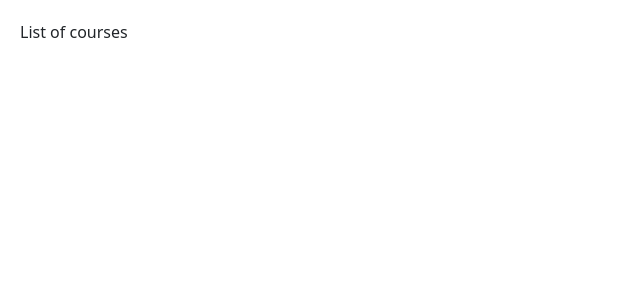
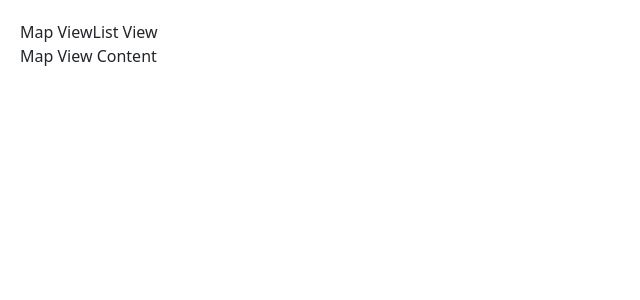
Before and after one commit to HeshanKarunaratne/AngularExamples, an Angular app: page / in a window 1280 px wide. Shown: the top 300 px of the page, without its empty margins (0-640 px from the left). Built offline with nearby package versions, Linux system fonts and the light colour scheme.

Commit message:
ngSwitch

```diff
--- a/src/app/app.component.html
+++ b/src/app/app.component.html
@@ -12,9 +12,20 @@
 </bootstrap-panel> -->
 <!-- <app-like [likesCount]="tweet.likesCount" [isLiked]="tweet.isLiked" (change)="onBtnClicked($event)"></app-like> -->
 
-<div [hidden]="courses.length == 0">
+<!-- <div [hidden]="courses.length == 0">
     List of courses
 </div>
 <div [hidden]="courses.length > 0">
     No courses yet
+</div> -->
+
+<ul class="nav nav-pills">
+    <li [class.active]="viewMode == 'map'"><a (click)="viewMode = 'map'">Map View</a></li>
+    <li [class.active]="viewMode == 'list'"><a (click)="viewMode = 'list'">List View</a></li>
+</ul>
+
+<div [ngSwitch]="viewMode">
+    <div *ngSwitchCase="'map'">Map View Content</div>
+    <div *ngSwitchCase="'list'">List View Content</div>
+    <div *ngSwitchDefault>Otherwise</div>
 </div>
--- a/src/app/app.component.ts
+++ b/src/app/app.component.ts
@@ -5,5 +5,5 @@ import { Component } from '@angular/core';
   styleUrls: ['./app.component.scss']
 })
 export class AppComponent {
-  courses = [1];
+  viewMode = 'map';
 }
```
Also changed, not shown: 1 other file (tests, documents, lock files or other folders).
